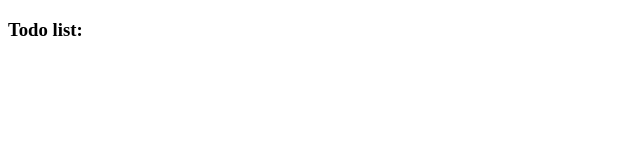
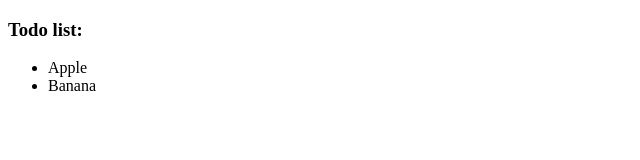
Before and after one commit to scboesch/vue-todo, a website built with Parcel: page index.html in a window 1280 px wide. Shown: the whole page, without its empty margins (0-640 px from the left). Built offline with nearby package versions, Linux system fonts and the light colour scheme.

Commit message:
Adding unorder list of items

```diff
--- a/index.html
+++ b/index.html
@@ -8,6 +8,10 @@
   <body>
     <div id="app">
       <h3>{{title}}</h3>
+      <ul>
+        <li>Apple</li>
+        <li>Banana</li>
+      </ul>
     </div>
     <script src="https://unpkg.com/vue"></script>
     <script src="./main.js"></script>
```
